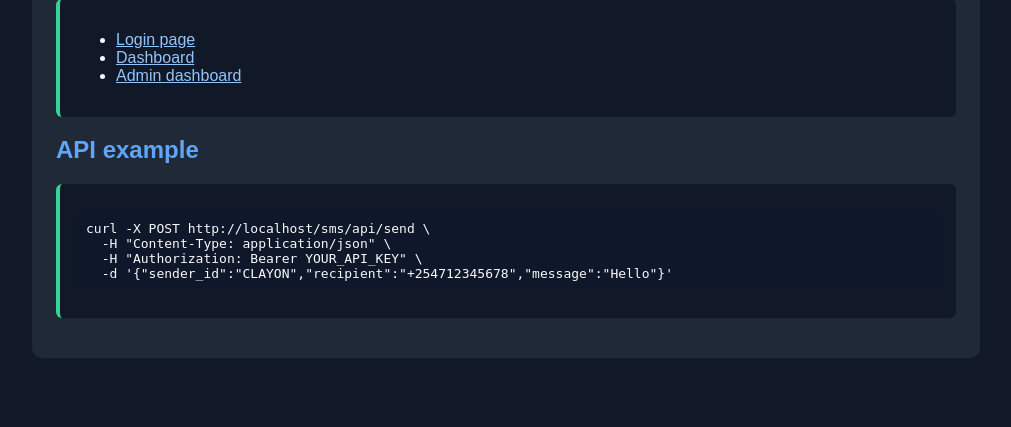
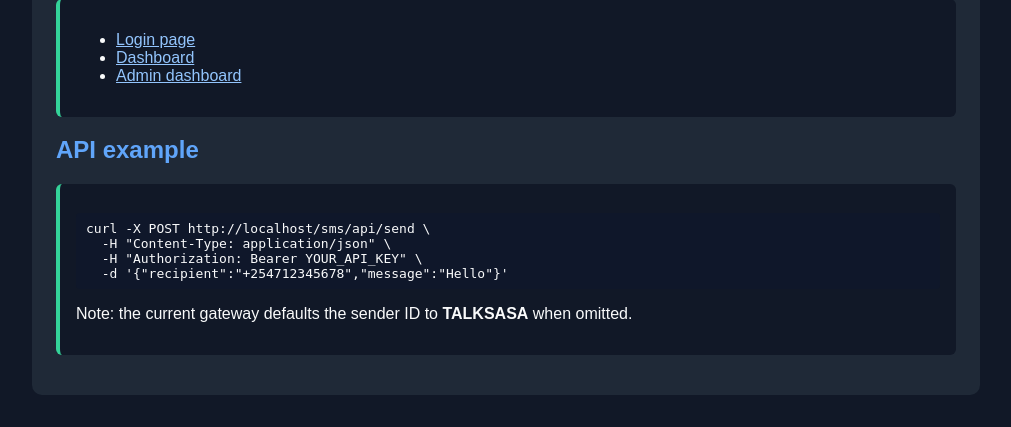
Before and after one commit to longerribs/sms, a PHP site: page /sms/QUICK_START.php in a window 1280 px wide. Shown: the part 1017-1444 px from the top of the page, without its empty margins (134-1145 px from the left). Before the commit the page ends 1375 px from the top, so only its background shows below. Run offline with PHP 8.4, Linux system fonts and the light colour scheme.

Commit message:
Update other docs for default TALKSASA sender ID

```diff
--- a/QUICK_START.php
+++ b/QUICK_START.php
@@ -75,7 +75,8 @@ APP_URL=http://localhost/sms</pre>
         <pre>curl -X POST http://localhost/sms/api/send \
   -H "Content-Type: application/json" \
   -H "Authorization: Bearer YOUR_API_KEY" \
-  -d '{"sender_id":"CLAYON","recipient":"+254712345678","message":"Hello"}'</pre>
+  -d '{"recipient":"+254712345678","message":"Hello"}'</pre>
+        <p>Note: the current gateway defaults the sender ID to <strong>TALKSASA</strong> when omitted.</p>
     </div>
 </div>
 </body>
```
Also changed, not shown: SETUP_GUIDE.md (+2 -1 lines).
